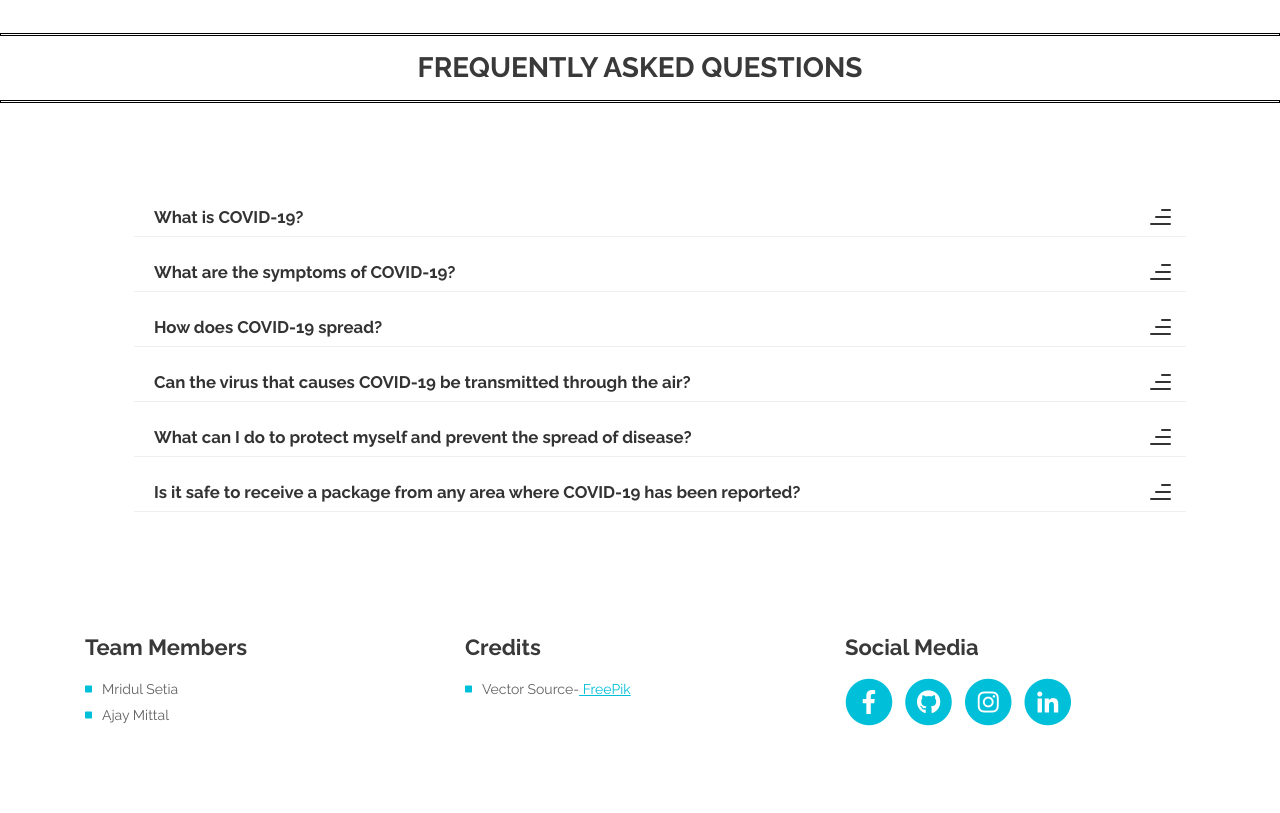
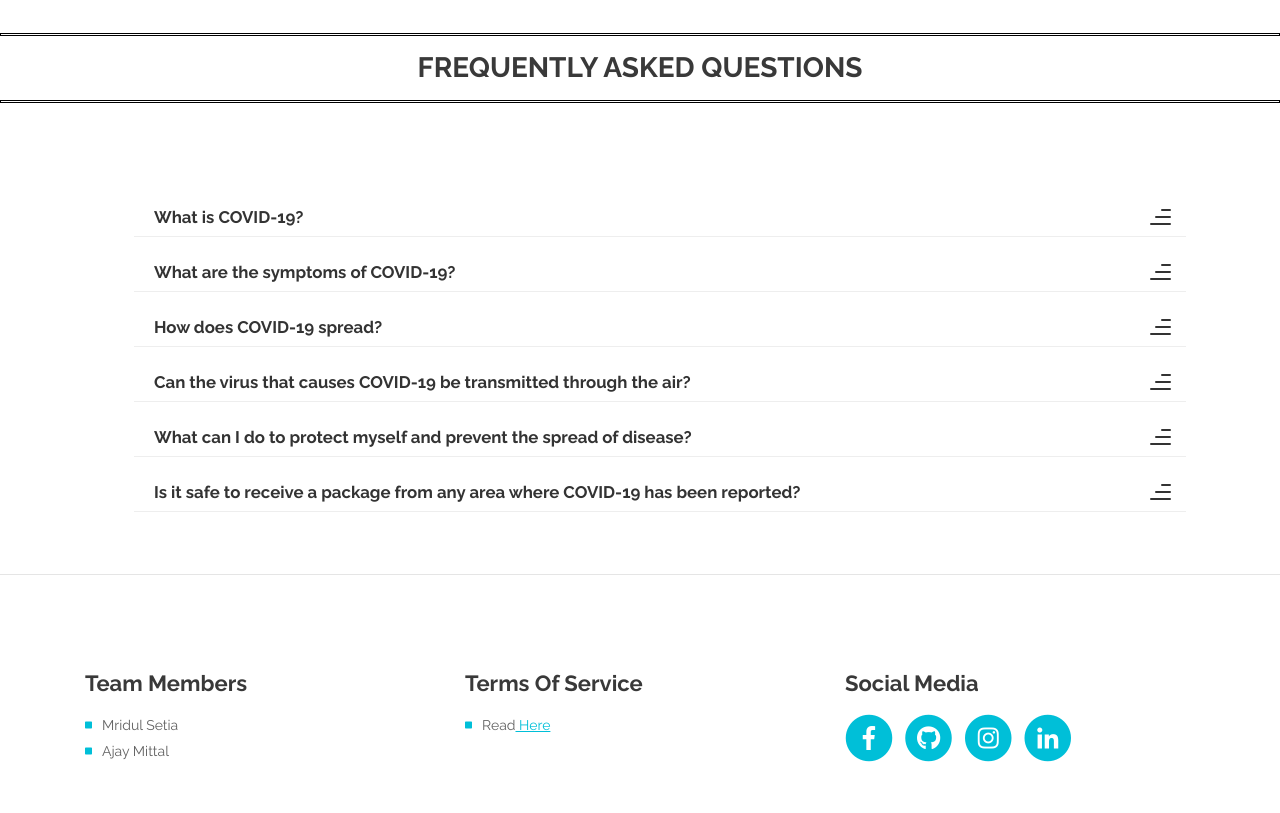
Before and after one commit to lulz-sec-18/covid-tracker, a plain HTML site: page index.html in a window 1280 px wide. Shown: the part 5187-6000 px from the top of the page. Before the commit the page ends 5969 px from the top, so only its background shows below. Drawn offline with nearby package versions, Linux system fonts and the light colour scheme; no server answers; grey boxes are pictures that could not be loaded; a script that the page names is missing; a web font is replaced by a local one.

Commit message:
comments

```diff
--- a/index.html
+++ b/index.html
@@ -615,6 +615,7 @@
         </div>
     </div>
     <!--End of FAQ-->
+    <hr style="width: 100%; height: 3px;">
 
     <!-- Footer -->
     <div class="footer" id="About">
@@ -637,11 +638,11 @@
                 </div> <!-- end of col -->
                 <div class="col-md-4">
                     <div class="footer-col middle">
-                        <h4>Credits</h4>
+                        <h4>Terms Of Service</h4>
                         <ul class="list-unstyled li-space-lg">
                             <li class="media">
                                 <i class="fas fa-square"></i>
-                                <div class="media-body">Vector Source-<a class="turquoise" href="https://www.freepik.com/"> FreePik</a></div>
+                                <div class="media-body">Read<a class="turquoise" href="https://www.termsofservicegenerator.net/live.php?token=WWekM972PTXyF9o6pG3uwToEHeUzJAs4"> Here</a></div>
                             </li>
 
                         </ul>
@@ -657,7 +658,7 @@
                             </a>
                         </span>
                         <span class="fa-stack">
-                            <a href="link">
+                                <a href="https://github.com/lulz-sec-18/covid-tracker">
                                 <i class="fas fa-circle fa-stack-2x"></i>
                                 <i class="fab fa-github fa-stack-1x"></i>
                             </a>
```
